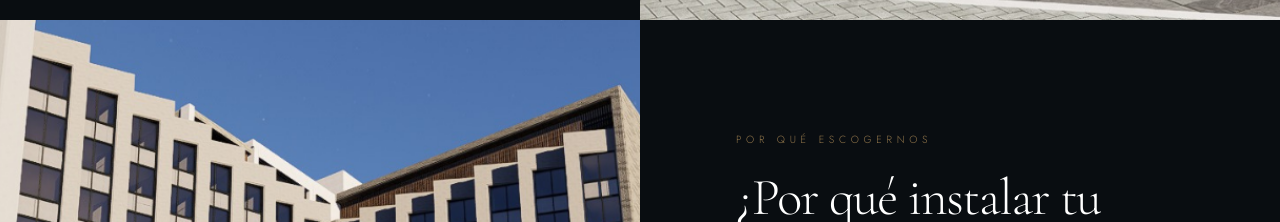
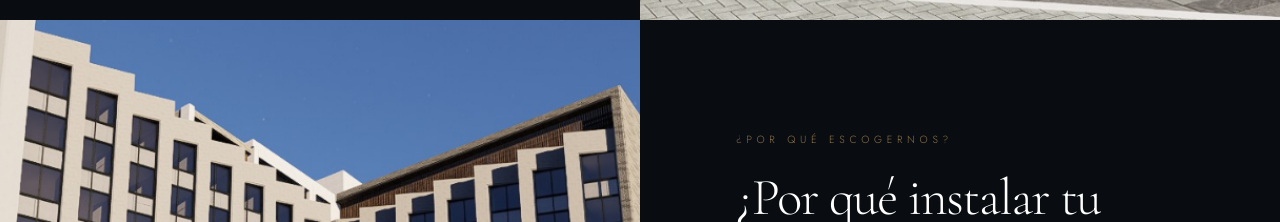
Before and after one commit to jerdiaz/malecon-residences, a Next.js app: page / in a window 1280 px wide. Shown: the part 4140-4362 px from the top of the page. Built offline with nearby package versions, Linux system fonts and the light colour scheme.

Commit message:
Agregar signos de interrogacion al kicker Por que escogernos

```diff
--- a/src/app/page.tsx
+++ b/src/app/page.tsx
@@ -42,7 +42,7 @@ export default function Home() {
         {/* Por qué escogernos */}
         <StoryBlock
           id="porque"
-          kicker="Por qué escogernos"
+          kicker="¿Por qué escogernos?"
           title="¿Por qué instalar tu empresa en un centro de negocios de alto nivel?"
           body={`El lugar donde opera una empresa también construye su reputación. Un centro de negocios moderno no solo ofrece oficinas; proyecta confianza, fortalece la imagen corporativa y crea el entorno ideal para impulsar el crecimiento empresarial.
 
```
